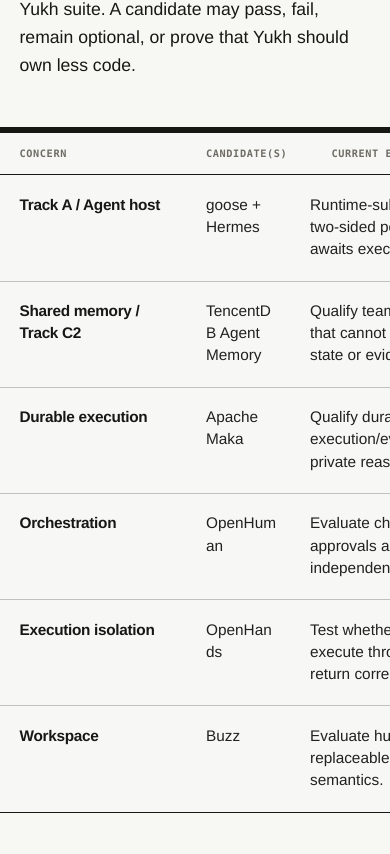
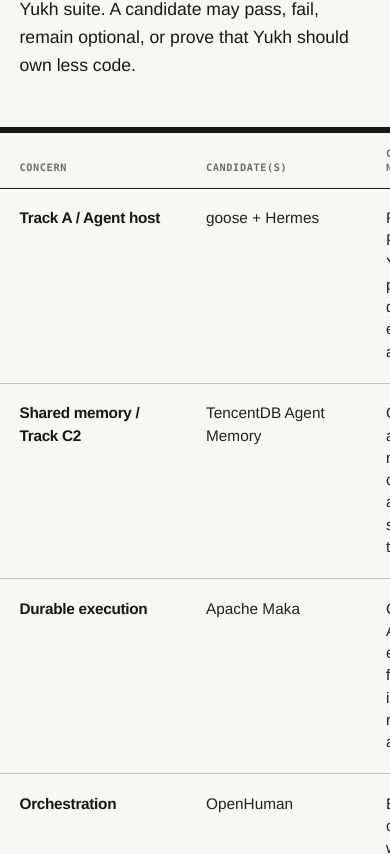
Before and after one commit to nomed/nomed.github.io, a Next.js app: page /work in a window 390 px wide. Shown: the part 2731-3585 px from the top of the page. Built offline with nearby package versions, Linux system fonts and the light colour scheme.

Commit message:
Keep mobile table columns aligned

```diff
--- a/app/editorial-tables.css
+++ b/app/editorial-tables.css
@@ -71,6 +71,7 @@
   .editorial-body > table {
     display: block;
     width: calc(100% + 10vw);
+    min-width: 0;
     margin-left: -5vw;
     margin-right: -5vw;
     overflow-x: auto;
@@ -78,17 +79,21 @@
     scrollbar-width: thin;
   }
 
-  .editorial-body > table thead,
-  .editorial-body > table tbody {
-    display: table;
-    width: 100%;
+  /* Keep one table formatting context so header/body columns cannot drift. */
+  .editorial-body > table > thead,
+  .editorial-body > table > tbody {
     min-width: 720px;
-    table-layout: auto;
+  }
+
+  .editorial-body > table th,
+  .editorial-body > table td {
+    min-width: 180px;
   }
 
   .editorial-body > table th:first-child,
   .editorial-body > table td:first-child {
     width: 190px;
+    min-width: 190px;
     padding-left: 5vw;
   }
 
```
